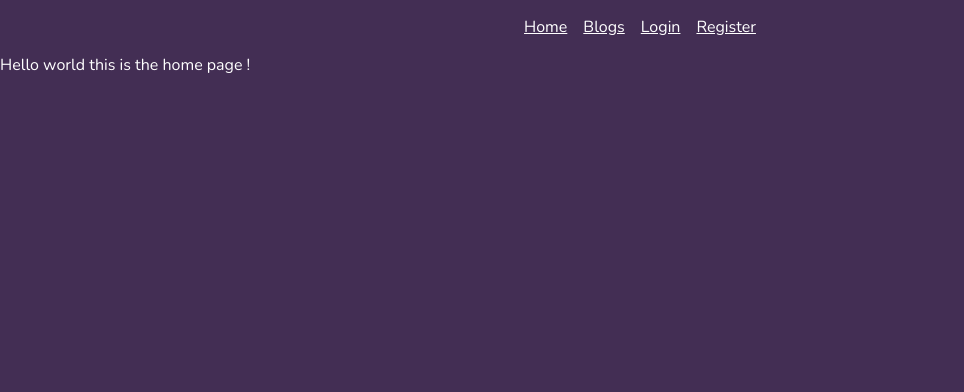
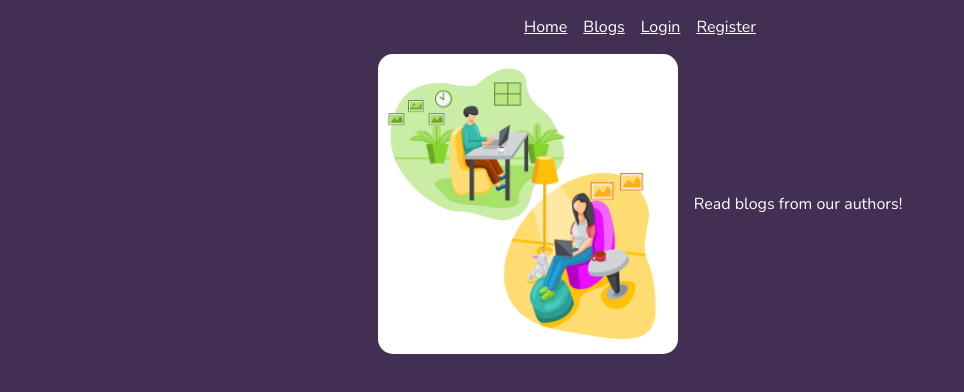
Before and after one commit to IcelandSpar/blog-api--user-front-end, a React (Vite) app: page / in a window 1280 px wide. Shown: the top 392 px of the page, without its empty margins (0-964 px from the left). Built offline with nearby package versions, Linux system fonts and the light colour scheme; no server answers.

Commit message:
feat: add css styles to home page and site icon

```diff
--- a/index.html
+++ b/index.html
@@ -2,7 +2,7 @@
 <html lang="en">
   <head>
     <meta charset="UTF-8" />
-    <link rel="icon" type="image/svg+xml" href="/vite.svg" />
+    <link rel="icon" type="image/svg+xml" href="/blog_icon.png" />
     <meta name="viewport" content="width=device-width, initial-scale=1.0" />
     <link rel="preconnect" href="https://fonts.googleapis.com" />
     <link rel="preconnect" href="https://fonts.gstatic.com" crossorigin />
@@ -10,7 +10,7 @@
       href="https://fonts.googleapis.com/css2?family=Nunito:ital,wght@0,200..1000;1,200..1000&display=swap"
       rel="stylesheet"
     />
-    <title>Blog Api</title>
+    <title>Blog API</title>
   </head>
   <body>
     <div id="root"></div>
--- a/src/components/views/Home.jsx
+++ b/src/components/views/Home.jsx
@@ -1,11 +1,19 @@
 import Navbar from './partials/Navbar';
 import styles from '../../styles/Home.module.css';
 
+import workBlog from '../../assets/work_blog.png';
+
 const Home = () => {
   return (
-    <div>
+    <div className={styles.homePage}>
       <Navbar navStyle={styles.navStyle}/>
-      <p>Hello world this is the home page !</p>
+      <main className={styles.homeMainCont}>
+        <section className={styles.imgParaCont}>
+          {/* Image by <a href="https://pixabay.com/users/arivleone-14275976/?utm_source=link-attribution&utm_medium=referral&utm_campaign=image&utm_content=4997565">Arivle One</a> from <a href="https://pixabay.com//?utm_source=link-attribution&utm_medium=referral&utm_campaign=image&utm_content=4997565">Pixabay</a> */}
+          <img className={styles.firstContImg} src={workBlog} alt="bloggers" width='200px'/>
+          <p>Read blogs from our authors!</p>
+        </section>
+      </main>
     </div>
   )
 };
--- a/src/styles/Home.module.css
+++ b/src/styles/Home.module.css
@@ -1,5 +1,35 @@
+.homePage {
+
+}
+
 .navStyle {
-  grid-column: 1 / 4;
-  grid-row: 1 / 2;
+
   justify-self: center;
 }
+
+.homeMainCont {
+
+
+  display: flex;
+  gap: 1rem;
+  width: 85%;
+  max-width: 1000px;
+  margin: 0 auto;
+}
+
+.imgParaCont {
+  display: flex;
+  justify-content: space-between;
+  align-items: center;
+  gap: 1rem;
+  height: min-content;
+  margin: 1rem 0;
+  text-align: center;
+  margin: 0 auto;
+}
+
+.firstContImg {
+  object-fit: contain;
+  width: 300px;
+  border-radius: 15px;
+}
```
Also changed, not shown: public/blog_icon.png (added), src/assets/work_blog.png (added).
